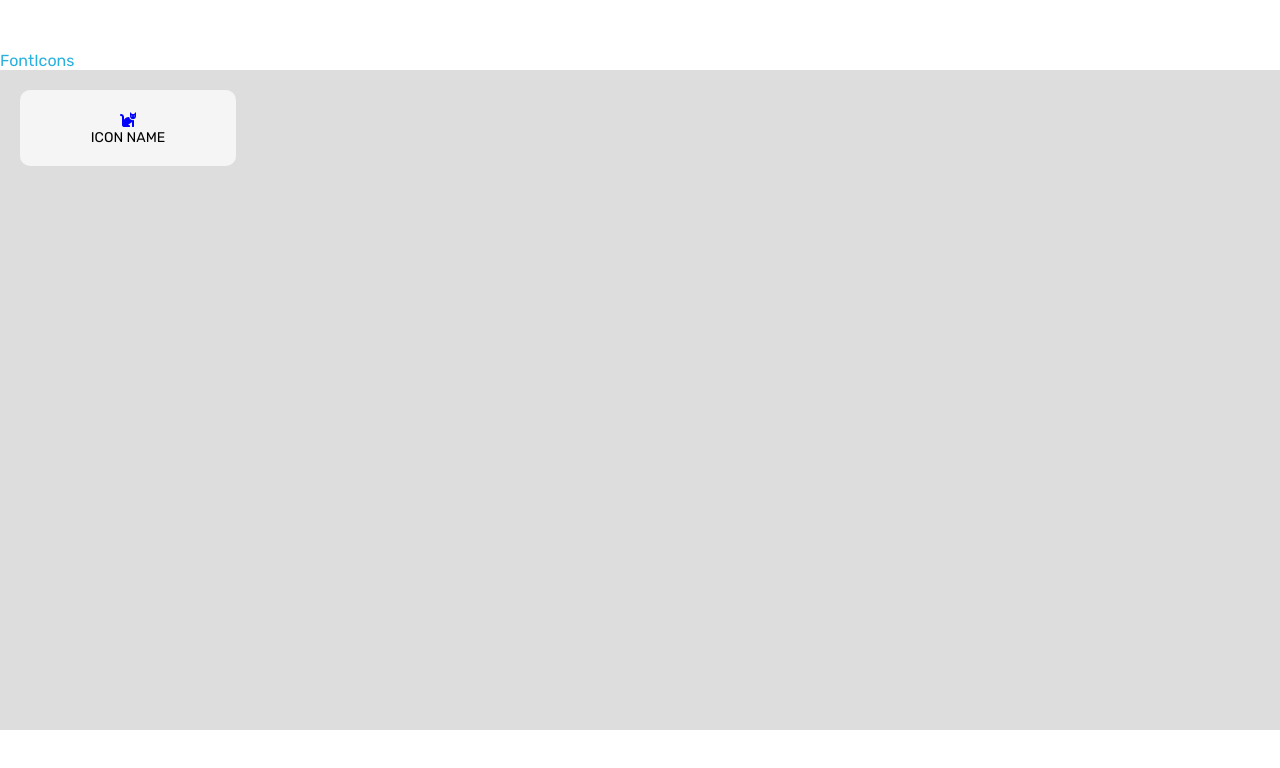
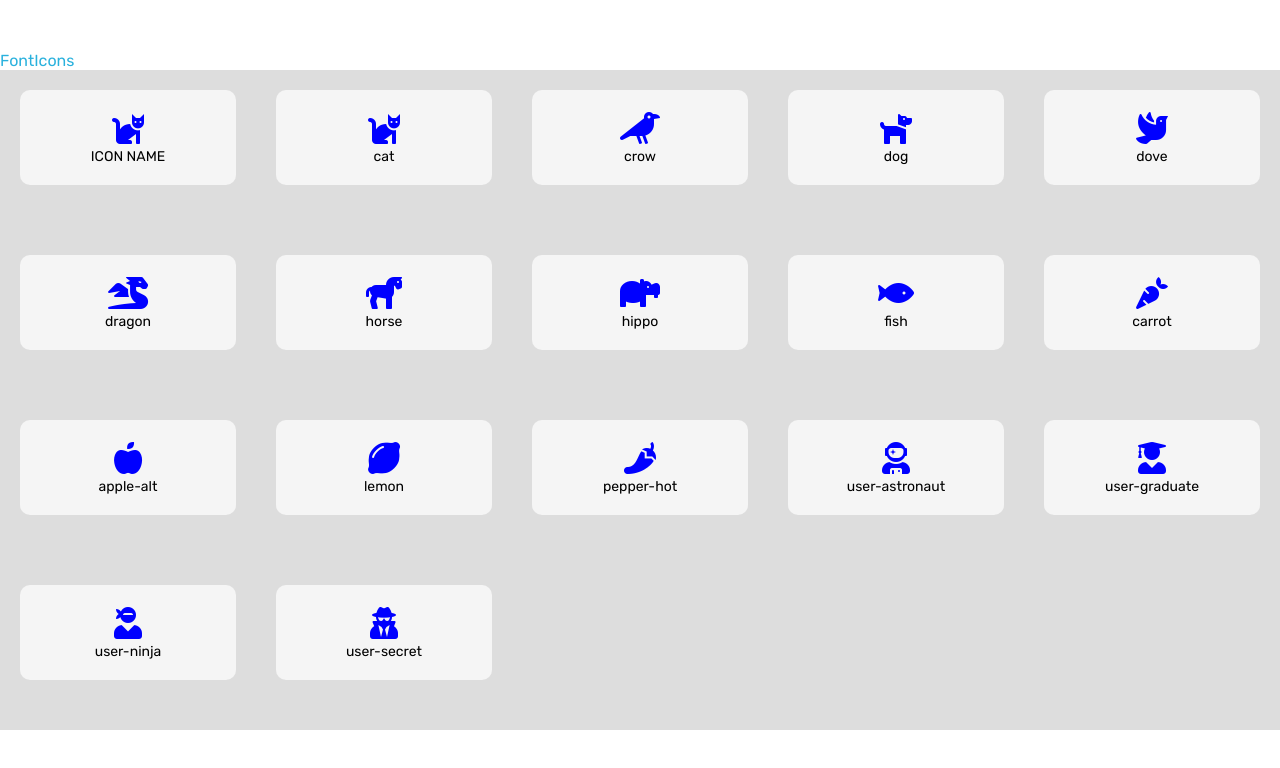
Before and after one commit to DarioBosco/js-es6-icons, a plain HTML site: page index.html in a window 1280 px wide. Drawn offline with Linux system fonts and the light colour scheme.

Commit message:
Aggiunta degli elementi da JS

```diff
--- a/src/css/style.css
+++ b/src/css/style.css
@@ -26,7 +26,7 @@ body {
 /* Inizio Main */
 #main_container {
 	display: flex;
-	justify-content: space-between;
+	justify-content: flex-start;
 	align-items: flex-start;
 	flex-wrap: wrap;
 	height: calc(100vh - 140px);
@@ -42,6 +42,7 @@ body {
 	background-color: #f5f5f5;
 	border-radius: 10px;
 	text-align: center;
+	font-size: 2em;
 }
 
 .icon__name {
--- a/src/js/main.js
+++ b/src/js/main.js
@@ -0,0 +1,108 @@
+const icons = [
+	{
+		name: 'cat',
+		prefix: 'fa-',
+		type: 'animal',
+		family: 'fas',
+	},
+	{
+		name: 'crow',
+		prefix: 'fa-',
+		type: 'animal',
+		family: 'fas',
+	},
+	{
+		name: 'dog',
+		prefix: 'fa-',
+		type: 'animal',
+		family: 'fas',
+	},
+	{
+		name: 'dove',
+		prefix: 'fa-',
+		type: 'animal',
+		family: 'fas',
+	},
+	{
+		name: 'dragon',
+		prefix: 'fa-',
+		type: 'animal',
+		family: 'fas',
+	},
+	{
+		name: 'horse',
+		prefix: 'fa-',
+		type: 'animal',
+		family: 'fas',
+	},
+	{
+		name: 'hippo',
+		prefix: 'fa-',
+		type: 'animal',
+		family: 'fas',
+	},
+	{
+		name: 'fish',
+		prefix: 'fa-',
+		type: 'animal',
+		family: 'fas',
+	},
+	{
+		name: 'carrot',
+		prefix: 'fa-',
+		type: 'vegetable',
+		family: 'fas',
+	},
+	{
+		name: 'apple-alt',
+		prefix: 'fa-',
+		type: 'vegetable',
+		family: 'fas',
+	},
+	{
+		name: 'lemon',
+		prefix: 'fa-',
+		type: 'vegetable',
+		family: 'fas',
+	},
+	{
+		name: 'pepper-hot',
+		prefix: 'fa-',
+		type: 'vegetable',
+		family: 'fas',
+	},
+	{
+		name: 'user-astronaut',
+		prefix: 'fa-',
+		type: 'user',
+		family: 'fas',
+	},
+	{
+		name: 'user-graduate',
+		prefix: 'fa-',
+		type: 'user',
+		family: 'fas',
+	},
+	{
+		name: 'user-ninja',
+		prefix: 'fa-',
+		type: 'user',
+		family: 'fas',
+	},
+	{
+		name: 'user-secret',
+		prefix: 'fa-',
+		type: 'user',
+		family: 'fas',
+	},
+];
+const iconsContainer = document.getElementById('main_container');
+
+icons.forEach((element) => {
+	const { name, prefix, type, family } = element;
+	iconsContainer.innerHTML += `
+	<div class="icon">
+		<i class="${family} ${prefix + name}" style="color: blue"></i>
+		<div class="icon__name">${name}</div>
+	</div>`;
+});
```
